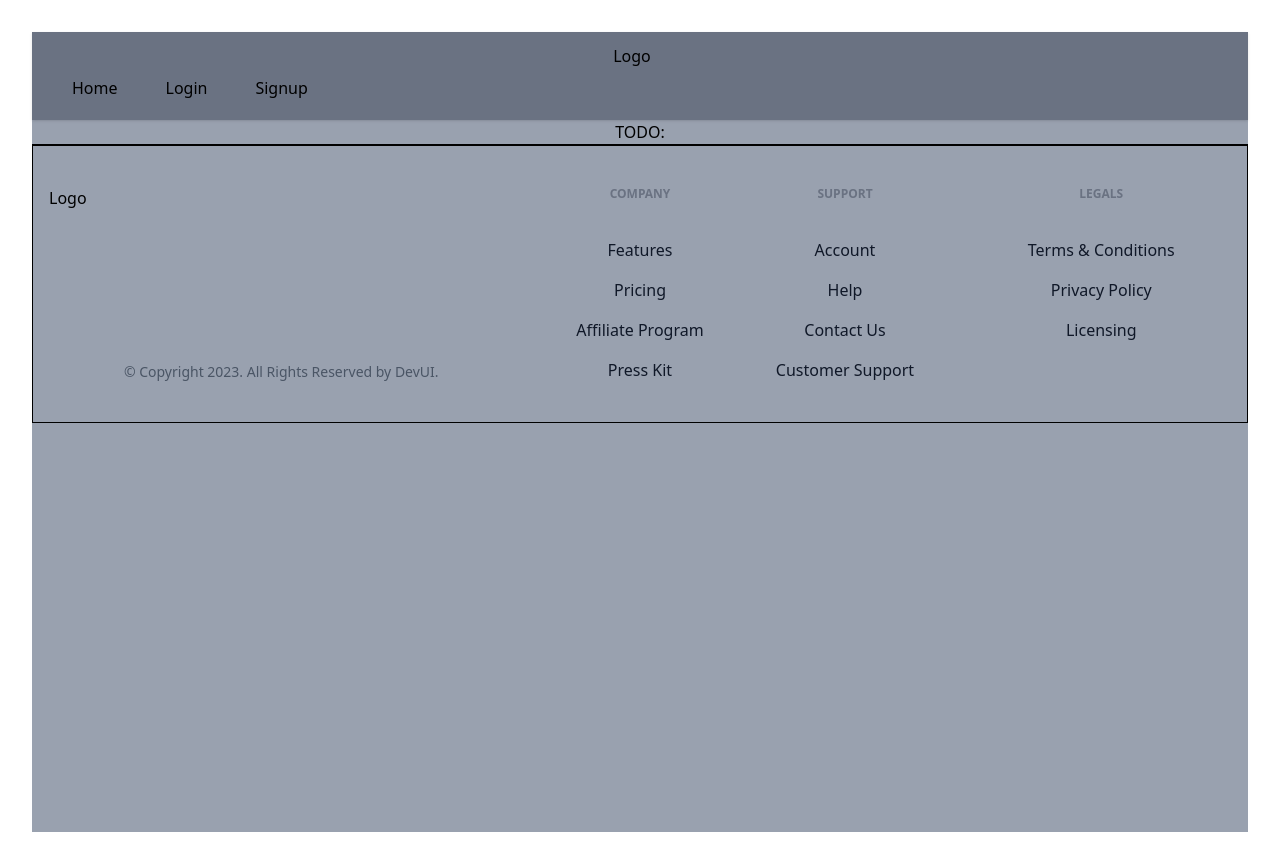
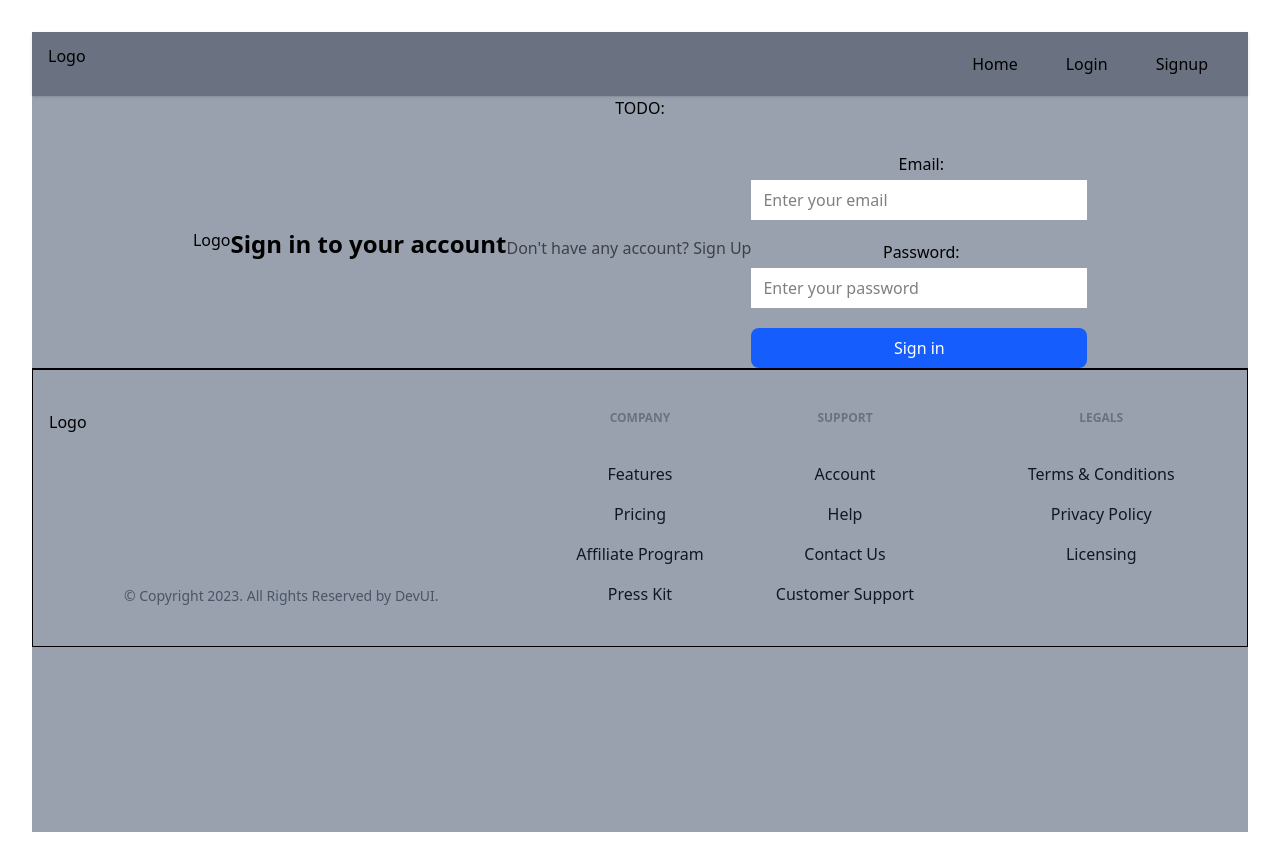
Before and after one commit to kailash-kumawat/React-Blogger, a React (Vite) app in the folder Blogger/: page /login in a window 1280 px wide. Built offline with nearby package versions, Linux system fonts and the light colour scheme; no server answers.

Commit message:
feat: update routing in App component, enhance error logging in auth service, and refactor post creation parameters

```diff
--- a/Blogger/src/App.jsx
+++ b/Blogger/src/App.jsx
@@ -4,6 +4,7 @@ import authService from "./appwrite/auth.js";
 import { login, logout } from "./store/authSlice.js";
 import { Header, Footer } from "./components/index.js";
 import "./App.css";
+import { Outlet } from "react-router-dom";
 
 function App() {
   const [loading, setLoading] = useState(true);
@@ -46,7 +47,10 @@ function App() {
     <div className="min-h-screen flex flex-wrap content-between bg-gray-400">
       <div className="w-full block">
         <Header />
-        <main>TODO:{/* <Outlet /> */}</main>
+        <main>
+          TODO:
+          <Outlet />
+        </main>
         <Footer />
       </div>
     </div>
--- a/Blogger/src/appwrite/auth.js
+++ b/Blogger/src/appwrite/auth.js
@@ -44,9 +44,9 @@ export class AuthService {
       return await this.account.get();
     } catch (error) {
       if (error.code === 401) return null; // not logged in yet
-      console.log("Appwrite :: getCurrentUser :: error", error.message);
-      return null;
+      console.log("Appwrite :: getCurrentUser :: error", error);
     }
+    return null;
   }
 
   async logout() {
--- a/Blogger/src/appwrite/config.js
+++ b/Blogger/src/appwrite/config.js
@@ -14,7 +14,7 @@ export class Service {
     this.bucket = new Storage(this.client);
   }
 
-  async createPost({ title, slug, content, featuredImage, status, userId }) {
+  async createPost({ title, slug, content, img, status, userId }) {
     try {
       return await this.databases.createDocument(
         conf.appwriteDbId,
@@ -23,7 +23,7 @@ export class Service {
         {
           title,
           content,
-          featuredImage,
+          img,
           status,
           userId,
         },
@@ -33,16 +33,16 @@ export class Service {
     }
   }
 
-  async updatePost(slug, { title, content, featuredImage, status }) {
+  async updatePost(slug, { title, content, img, status }) {
     try {
       return await this.databases.updateDocument(
-        conf.appwriteDatabaseId,
+        conf.appwriteDbId,
         conf.appwriteCollectionId,
         slug,
         {
           title,
           content,
-          featuredImage,
+          img,
           status,
         },
       );
@@ -91,8 +91,6 @@ export class Service {
     }
   }
 
-  // file upload service
-
   async uploadFile(file) {
     try {
       return await this.bucket.createFile(
--- a/Blogger/src/components/Header/Header.jsx
+++ b/Blogger/src/components/Header/Header.jsx
@@ -7,6 +7,7 @@ import { Link } from "react-router-dom";
 function Header() {
   const authStatus = useSelector((state) => state.auth.status);
   const navigate = useNavigate();
+
   const navItems = [
     {
       name: "Home",
@@ -37,10 +38,10 @@ function Header() {
   return (
     <header className="py-3 shadow bg-gray-500">
       <Container>
-        <nav>
+        <nav className='flex'>
           <div className="mr-4">
             <Link to="/">
-              <Logo width="70px"></Logo>
+              <Logo width="70px" />
             </Link>
           </div>
           <ul className="flex ml-auto">
@@ -49,7 +50,7 @@ function Header() {
                 <li key={item.name}>
                   <button
                     className="inline-block px-6 py-2 duration-200 hover:bg-blue-100 rounded-full"
-                    onClick={() => navigate(item.url)}
+                    onClick={() => navigate(item.slug)}
                   >
                     {item.name}
                   </button>
--- a/Blogger/src/components/Login.jsx
+++ b/Blogger/src/components/Login.jsx
@@ -15,10 +15,10 @@ function Login() {
   const login = async (data) => {
     setError("");
     try {
-      const session = await authService.loginAccount(data);
+      const session = await authService.login(data);
       if (session) {
         const userData = await authService.getCurrentUser();
-        if (userData) dispatch(authLogin(userData));
+        if (userData) dispatch(authLogin({ userData }));
         navigate("/");
       }
     } catch (error) {
@@ -46,7 +46,7 @@ function Login() {
         </Link>
       </p>
       {error && <p className="text-red-600 mt-8 text-center">{error}</p>}
-      <form onClick={handleSubmit(login)} className="mt-8">
+      <form onSubmit={handleSubmit(login)} className="mt-8">
         <div className="space-y-5">
           <Input
             label="Email: "
@@ -62,7 +62,7 @@ function Login() {
             })}
           />
           <Input
-            type="password"
+            type="Password"
             label="Password: "
             placeholder="Enter your password"
             {...register("password", { requied: true })}
```
